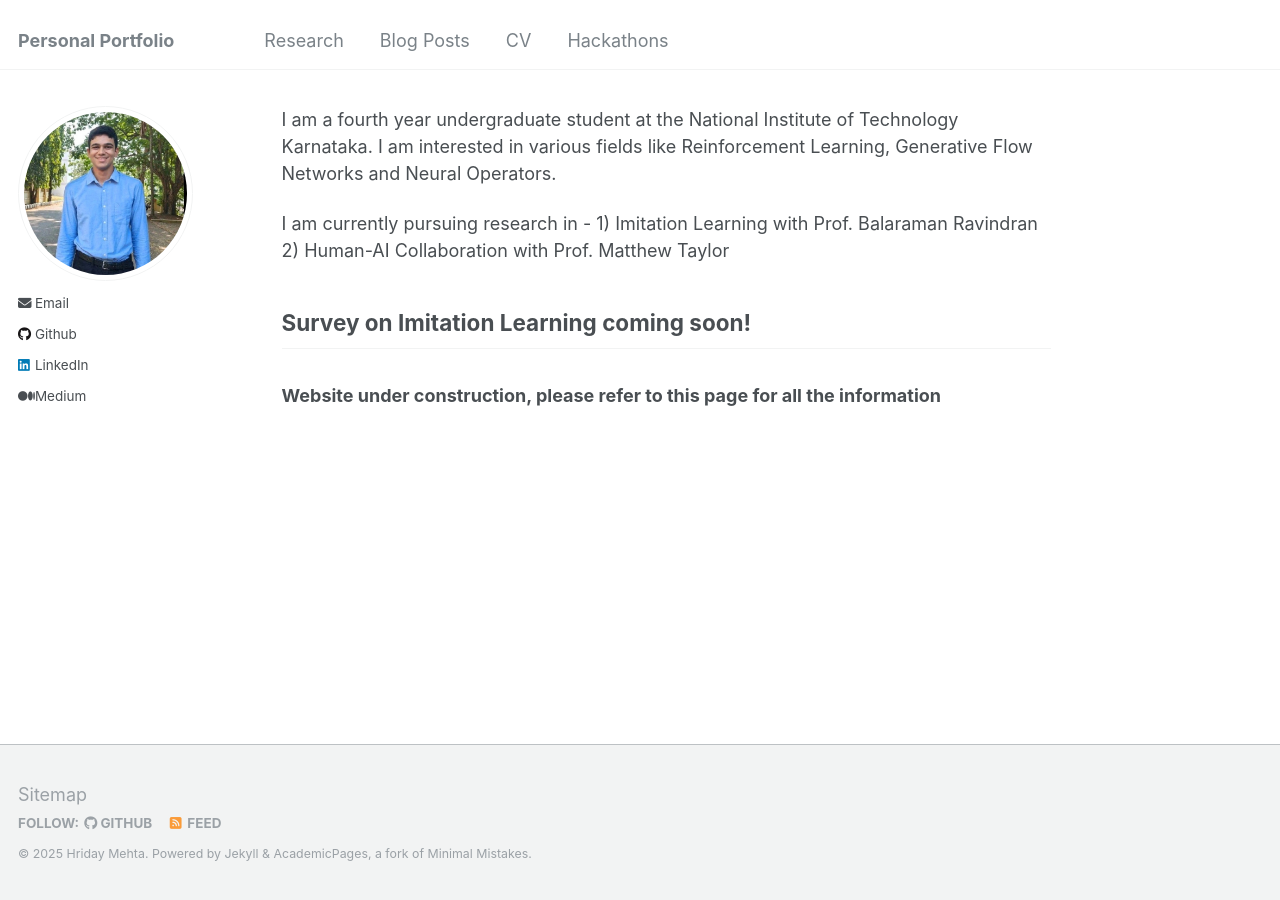
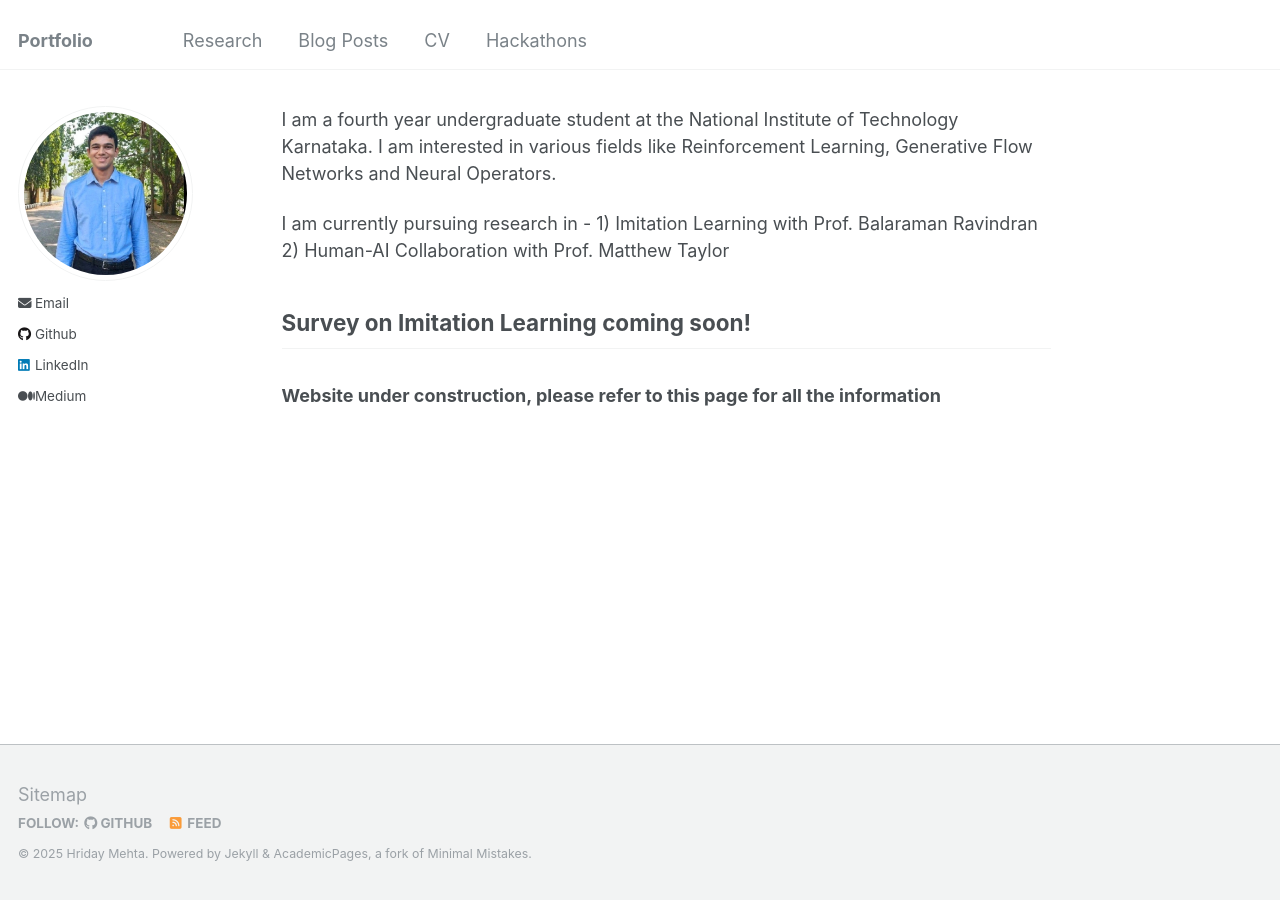
Before and after one commit to HridayM25/HridayM25.github.io, a Jekyll site: the page built from _pages/about.md, in a window 1280 px wide. Built offline with Jekyll 4.4.1, drawn with Linux system fonts in a browser that asks for light colours.

Commit message:
correcting links

```diff
--- a/_config.yml
+++ b/_config.yml
@@ -8,7 +8,7 @@
 
 # Basic Site Settings
 locale                   : "en-US"
-title                    : "Personal Portfolio"
+title                    : "Portfolio"
 title_separator          : "-"
 name                     : &name "Hriday Mehta"
 description              : &description "personal description"
@@ -43,7 +43,7 @@ author:
   bitbucket        : # Username - Update with your username on the site
   codepen          : # Username
   dribbble         : # Username
-  github           : "academicpages"
+  github           : "HridayM25"
   kaggle           : # Username
   stackoverflow    : # User number or user number and name (i.e., use "1" or "1/jeff-atwood")
 
```
